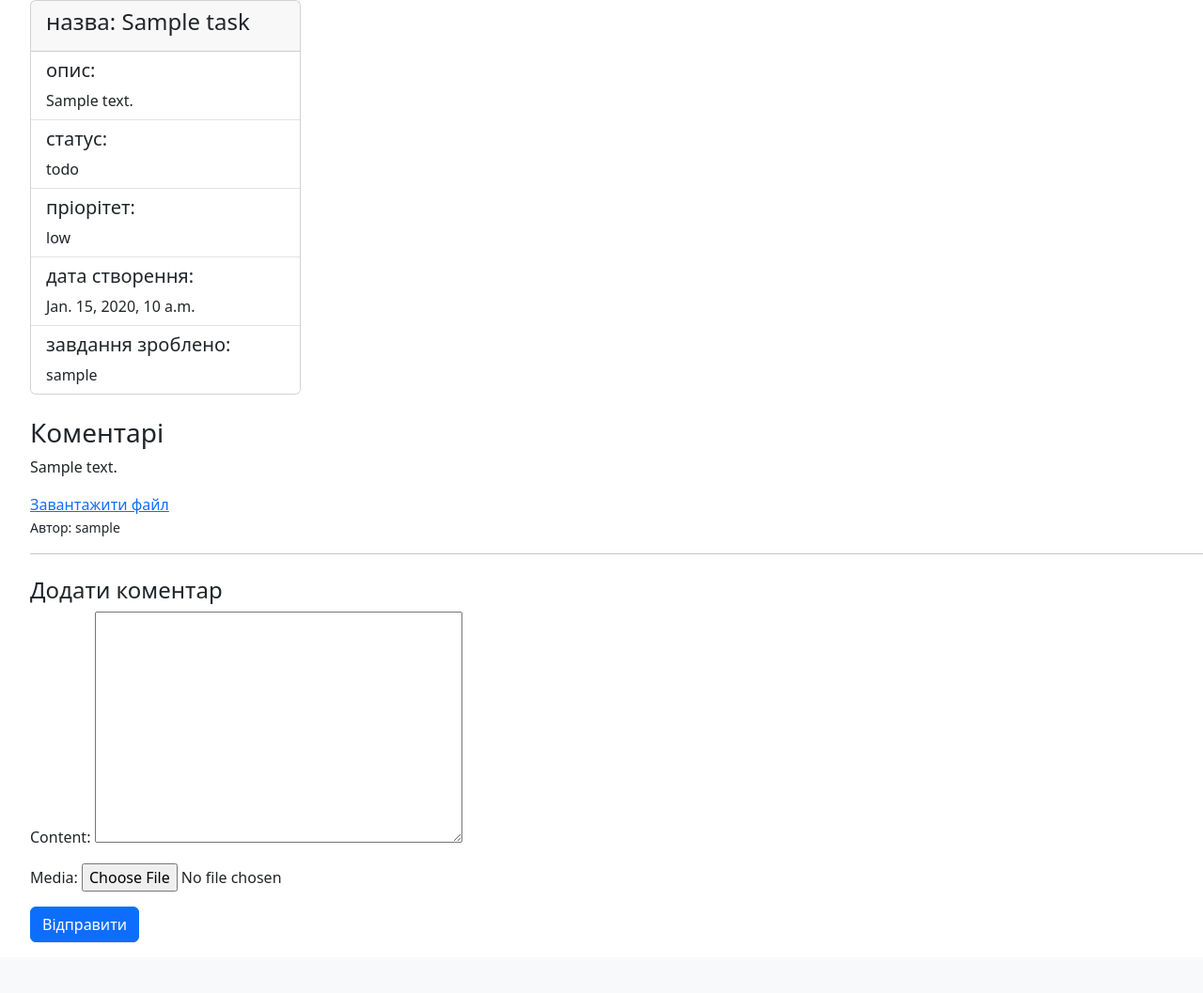
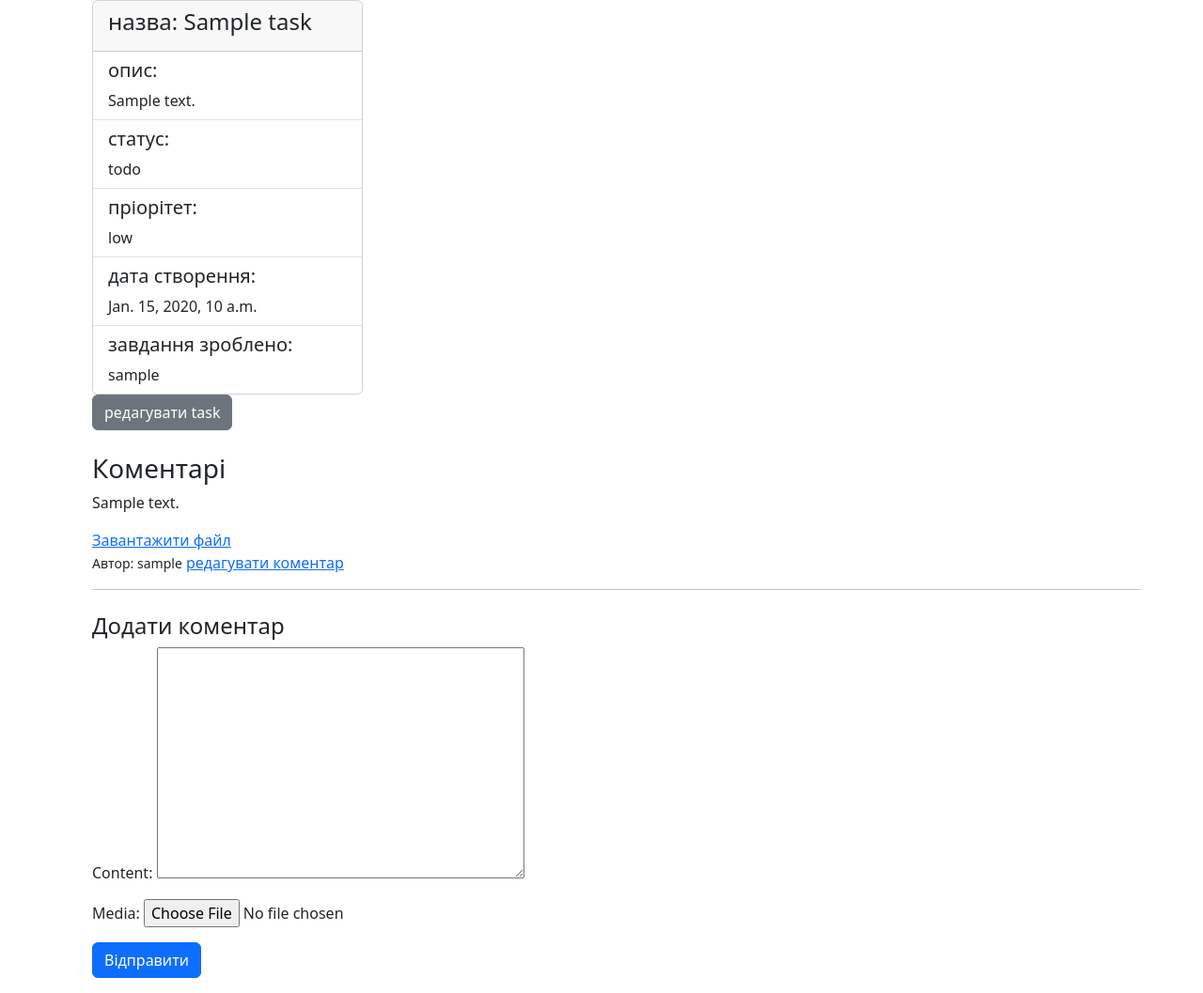
Before and after one commit to rusplane01/task_traker, a Django app: page /1/ in a window 1280 px wide. Shown: the part 56-1113 px from the top of the page at 94% size. Before the commit the page ends 1059 px from the top, so only its background shows below. Run offline with Django 5.2, Linux system fonts and the light colour scheme; tables that the repository leaves empty hold one stand-in row (values such as "Sample post").

Commit message:
working version2

```diff
--- a/tasks/urls.py
+++ b/tasks/urls.py
@@ -5,6 +5,11 @@ urlpatterns = [
     path('', views.TaskListView.as_view(), name='task-list'),
     path('<int:pk>/', views.TaskDetailView.as_view(), name='task-detail'),
     path('task_create/', views.TaskCreateView.as_view(), name='task-create'),
+    path('comment/edit/<int:pk>/', views.CommentUpdateView.as_view(), name='edit-comment'),
+    path('comment/delete/<int:pk>/', views.CommentDeleteView.as_view(), name='delete-comment'),
+    path("<int:pk>/update/", views.TaskUpdateView.as_view(), name="task-update"),
+    path("<int:pk>/complete/", views.TaskCompleteView.as_view(), name="task-complete"),
+    path("<int:pk>/delete/", views.TaskDeleteView.as_view(), name="task-delete"),
 ]
 
 #app_name = 'tasks'
--- a/tasks/views.py
+++ b/tasks/views.py
@@ -1,7 +1,9 @@
-from django.shortcuts import render, redirect
-from django.views.generic import ListView, DetailView, CreateView
+from django.shortcuts import render, redirect, get_object_or_404
+from django.views.generic import ListView, DetailView, CreateView, UpdateView, DeleteView, View
 from tasks import models
-from tasks.mixins import UserisOwnerMixin
+from django.http import HttpResponseRedirect
+from tasks.mixins import UserIsOwnerMixin
+from django.contrib.auth.mixins import LoginRequiredMixin
 from tasks.forms import TaskForm, CommentForm
 from django.urls import reverse_lazy
 
@@ -9,6 +11,7 @@ class TaskListView(ListView):
     model = models.Task
     context_object_name = 'tasks'
     template_name = "tasks/task_list.html"
+
 
 class TaskDetailView(DetailView):
     model = models.Task
@@ -32,8 +35,61 @@ class TaskDetailView(DetailView):
             # Тут можна обробити випадок з невалідною формою
             pass
 
+
 class TaskCreateView(CreateView):
     model = models.Task
     template_name = "tasks/task_form.html"
     form_class = TaskForm
     success_url = reverse_lazy('task-list')
+
+
+class CommentUpdateView(LoginRequiredMixin, UpdateView):
+    model = models.Comment
+    fields = ['content']
+    template_name = 'tasks/edit_comment.html'
+
+    def form_valid(self, form):
+        comment = self.get_object()
+        if comment.author != self.request.user:
+            raise PermissionDenied("Ви не можете редагувати цей коментар.")
+        return super().form_valid(form)
+
+    def get_success_url(self):
+        return reverse_lazy('task-detail', kwargs={'pk': self.object.task.pk})
+
+
+class CommentDeleteView(LoginRequiredMixin, DeleteView):
+    model = models.Comment
+    template_name = 'tasks/delete_comment.html'
+
+    def get_queryset(self):
+        queryset = super().get_queryset()
+        return queryset.filter(author=self.request.user)
+
+    def get_success_url(self):
+        return reverse_lazy('task-detail', kwargs={'pk': self.object.task.pk})
+
+
+class TaskUpdateView(LoginRequiredMixin, UserIsOwnerMixin, UpdateView):
+    model = models.Task
+    form_class = TaskForm
+    template_name = "tasks/task_update_form.html"
+    success_url = reverse_lazy("task-list")
+
+
+class TaskCompleteView(LoginRequiredMixin, UserIsOwnerMixin, View):
+    def post(self, request, *args, **kwargs):
+        task = self.get_object()
+        task.status = "done"
+        task.save()
+        return HttpResponseRedirect(reverse_lazy("task-list"))
+
+    def get_object(self):
+        task_id = self.kwargs.get("pk")
+        return get_object_or_404(models.Task, pk=task_id)
+
+
+class TaskDeleteView(LoginRequiredMixin, UserIsOwnerMixin, DeleteView):
+    model = models.Task
+    success_url = reverse_lazy("task-list")
+    template_name = "tasks/task_delete_confirmation.html"
--- a/templates/tasks/task_detail.html
+++ b/templates/tasks/task_detail.html
@@ -3,6 +3,7 @@
 {% block content %}
 {% load custom_tags %}
 
+<div class="container">
 <div class="card" style="width: 18rem;">
     <div class="card-header">
         <li class="list-group-item"><h4>назва: {{ task.title }}</h4></li>
@@ -15,6 +16,8 @@
         <li class="list-group-item"><h5>завдання зроблено: </h5>{{ task.creator }}</li>
     </ul>
 </div>
+<a class="btn btn-secondary" href="{% url 'task-update' task.id%}">редагувати task</a>
+
 
 <!-- Коментарі -->
 <div class="comments mt-4">
@@ -37,6 +40,7 @@
                 </div>
             {% endif %}
             <small>Автор: {{ comment.author.username }}</small>
+            <a href="{% url 'edit-comment' comment.id%}">редагувати коментар</a>
         </div>
         <hr>
     {% empty %}
@@ -53,6 +57,7 @@
         <button type="submit" class="btn btn-primary">Відправити</button>
     </form>
 </div>
+</div>
 
 
 {% endblock %}
--- a/templates/tasks/task_list.html
+++ b/templates/tasks/task_list.html
@@ -1,6 +1,7 @@
 {% extends 'base.html' %}
 
 {% block content %}
+<div class="container">
     <h3>всі завдання</h3>
     <a href = "{% url 'task-create' %}" class="btn btn-primary mb-3">створити завдання</a>
     {% for task in tasks %}
@@ -12,6 +13,10 @@
             <li class="list-group-item">статус: {{ task.status }}</li>
             <li class="list-group-item">пріорітет: {{ task.priority }}</li>
             <li class="list-group-item"><a href = "{% url 'task-detail' task.id %}">детальніше</a></li>
+            <li class="list-group-item"><form action="{% url 'task-complete' task.pk %}" method="post">
+                {% csrf_token %}
+                <button type="submit" class="btn btn-success btn-sm">Помітити як виконано</button>
+            </form></li>
         </ul>
     </div>
     <p></p>
@@ -19,3 +24,4 @@
     <li >Завдань не знайдено.</li>
     {% endfor %}
 {% endblock %}
+</div>
```
Also changed, not shown: tasks/mixins.py (+4 -4 lines), templates/tasks/delete_comment.html (added, +12 -0 lines), templates/tasks/edit_comment.html (added, +13 -0 lines), templates/tasks/task_delete_confirmation.html (added, +14 -0 lines), templates/tasks/task_update_form.html (added, +14 -0 lines), media/comments_media/Без_имени3.png (added), media/comments_media/ПР-14_Руслан.jpg (added).
